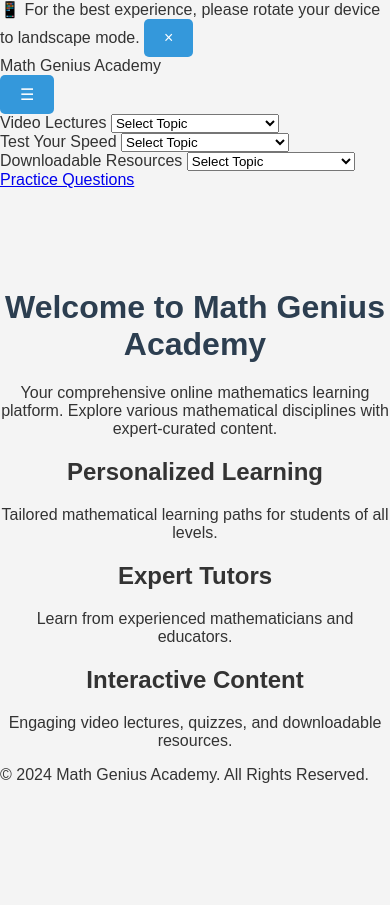
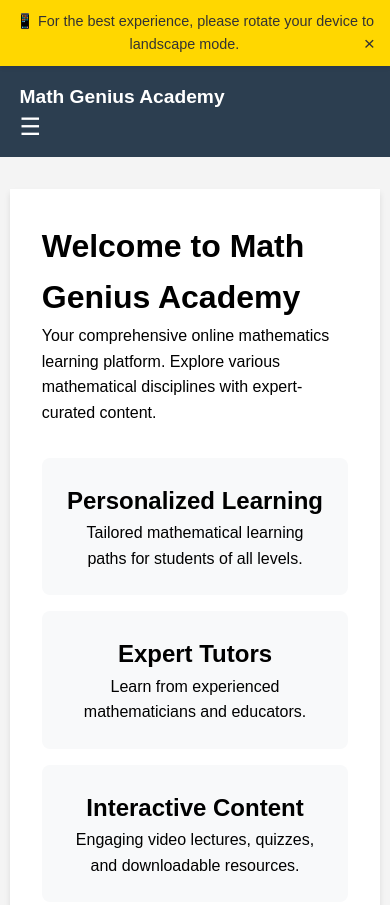
Before and after one commit to mathpremium/mathpremium-, a plain HTML site: page index.html in a window 390 px wide. Shown: the top 905 px of the page. Before the commit the page ends 844 px from the top, so only its background shows below. Drawn offline with Linux system fonts and the light colour scheme; a script that the page names is missing.

Commit message:
Update styles.css

```diff
--- a/styles.css
+++ b/styles.css
@@ -1,35 +1,206 @@
-/* General Styles */
+* {
+    margin: 0;
+    padding: 0;
+    box-sizing: border-box;
+}
+
 body {
     font-family: Arial, sans-serif;
-    margin: 0;
-    padding: 0;
+    line-height: 1.6;
     background-color: #f4f4f4;
-    color: #333;
 }
 
-/* Center content */
-.container {
-    text-align: center;
-    margin-top: 100px;
+.navbar {
+    background-color: #2c3e50;
+    color: white;
+    display: flex;
+    justify-content: space-between;
+    align-items: center;
+    padding: 1rem 5%;
+    position: relative;
+    flex-wrap: wrap;
 }
 
-/* Heading Style */
-h1 {
-    color: #2c3e50;
+.logo {
+    font-size: 1.5rem;
+    font-weight: bold;
 }
 
-/* Button Style */
-button {
-    background-color: #3498db;
+.nav-links {
+    display: flex;
+    align-items: center;
+    gap: 1rem;
+    flex-wrap: wrap;
+}
+
+.nav-links a {
     color: white;
-    border: none;
-    padding: 10px 20px;
-    font-size: 16px;
-    border-radius: 5px;
-    cursor: pointer;
+    text-decoration: none;
+    padding: 0.5rem 1rem;
     transition: background-color 0.3s ease;
 }
 
-button:hover {
-    background-color: #2980b9;
+.nav-links a:hover {
+    background-color: #34495e;
 }
+
+.dropdown {
+    margin: 0 1rem;
+    display: flex;
+    flex-direction: column;
+    gap: 0.5rem;
+}
+
+.dropdown label {
+    color: white;
+    font-size: 0.9rem;
+}
+
+.dropdown-select {
+    padding: 0.5rem;
+    border: 1px solid #34495e;
+    border-radius: 4px;
+    background-color: white;
+    color: #333;
+    font-size: 0.9rem;
+    cursor: pointer;
+    min-width: 200px;
+}
+
+.dropdown-select:hover {
+    border-color: #2c3e50;
+}
+
+.dropdown-select:focus {
+    outline: none;
+    border-color: #2c3e50;
+    box-shadow: 0 0 0 2px rgba(44, 62, 80, 0.2);
+}
+
+.container {
+    width: 90%;
+    margin: 2rem auto;
+    background-color: white;
+    padding: 2rem;
+    box-shadow: 0 4px 6px rgba(0, 0, 0, 0.1);
+}
+
+.feature-grid {
+    display: grid;
+    grid-template-columns: repeat(3, 1fr);
+    gap: 1rem;
+    margin-top: 2rem;
+}
+
+.feature-box {
+    background-color: #f8f9fa;
+    padding: 1.5rem;
+    text-align: center;
+    border-radius: 8px;
+}
+
+.footer {
+    background-color: #2c3e50;
+    color: white;
+    text-align: center;
+    padding: 1rem;
+    margin-top: 2rem;
+}
+
+/* Hamburger Menu */
+.hamburger {
+    display: none;
+    background: none;
+    border: none;
+    color: white;
+    font-size: 1.5rem;
+    cursor: pointer;
+}
+
+.nav-links.show {
+    display: block;
+    width: 100%;
+}
+
+/* Responsive Design */
+@media (max-width: 768px) {
+    .navbar {
+        flex-direction: column;
+        align-items: flex-start;
+    }
+
+    .nav-links {
+        display: none;
+        flex-direction: column;
+        align-items: flex-start;
+        gap: 0.5rem;
+        width: 100%;
+    }
+
+    .nav-links a {
+        display: block;
+        width: 100%;
+        text-align: left;
+    }
+
+    .hamburger {
+        display: block;
+    }
+
+    .container {
+        width: 95%;
+    }
+
+    .feature-grid {
+        grid-template-columns: repeat(2, 1fr);
+    }
+
+    .dropdown {
+        width: 100%;
+        margin: 0.5rem 0;
+    }
+
+    .dropdown-select {
+        width: 100%;
+    }
+}
+
+@media (max-width: 480px) {
+    .feature-grid {
+        grid-template-columns: 1fr;
+    }
+
+    .logo {
+        font-size: 1.2rem;
+    }
+}
+
+.mobile-notice {
+    display: none; /* Hidden by default */
+    background-color: #ffd700;
+    color: #333;
+    text-align: center;
+    padding: 10px;
+    position: sticky;
+    top: 0;
+    z-index: 1000;
+    font-size: 0.9rem;
+    box-shadow: 0 2px 4px rgba(0,0,0,0.1);
+}
+
+.notice-close {
+    background: none;
+    border: none;
+    color: #333;
+    float: right;
+    font-size: 1.2rem;
+    cursor: pointer;
+    padding: 0 5px;
+}
+
+/* Show notice only on mobile devices in portrait mode */
+@media (max-width: 768px) and (orientation: portrait) {
+    .mobile-notice {
+        display: block;
+    }
+}
```
